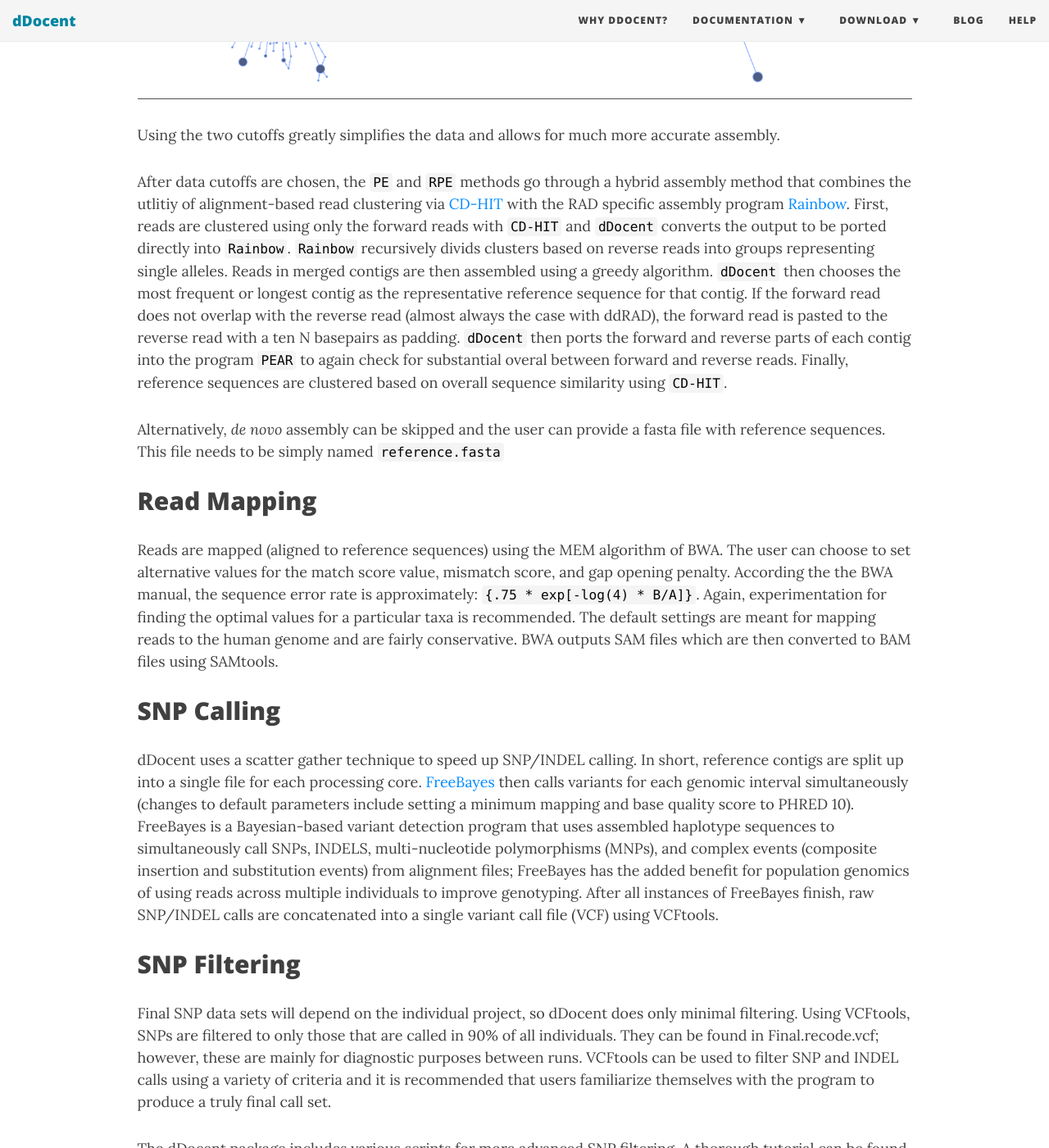
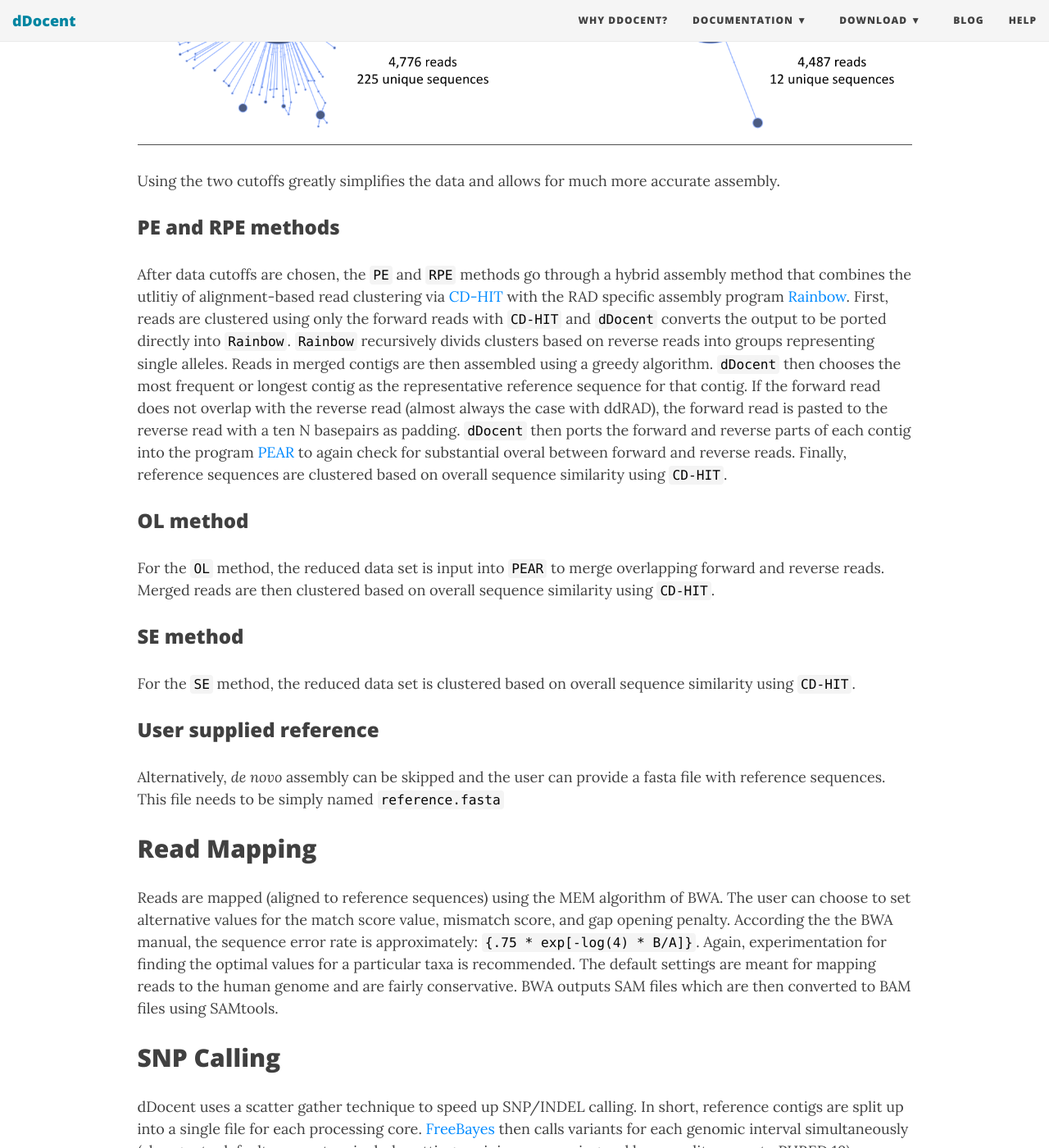
Before and after one commit to jpuritz/dDocent, a Jekyll site: the page built from UserGuide.md, in a window 1280 px wide and 1400 px high, scrolled down 3503 px. Shown: the whole window at 82% size. Built offline with Jekyll 4.4.1, drawn with Linux system fonts in a browser that asks for light colours; nearby versions of some CDN libraries.

Commit message:
Update UserGuide.md

```diff
--- a/UserGuide.md
+++ b/UserGuide.md
@@ -32,6 +32,7 @@ subtitle: Everything there is to know
 
 ![alt text](/ddassembly.png)
 
+### Data Reduction
 For all assembly methods, `dDocent` uses a novel data reduction approach to help ensure accuracy.  For PE methods, all reads are concatenated into single forward and reverse FASTA files, and for the SE method, only forward reads are used.  From here, the complete set of unique reads (loci) are tabulated, along with the number of occurrences of each unique sequence. Reads that do not have a high number of occurrences are likely to be either sequence errors or polymorphisms that are shared by only a few individuals.  This distribution usually follows the asymptotic relationship seen in the figure below:
 
 ![alt text](/k1.png)
@@ -44,7 +45,17 @@ After the first cutoff is chosen, `dDocent` then tabulates the remaining unique
 
 Using the two cutoffs greatly simplifies the data and allows for much more accurate assembly.
 
-After data cutoffs are chosen, the `PE` and `RPE` methods go through a hybrid assembly method that combines the utlitiy of alignment-based read clustering via [CD-HIT](http://weizhongli-lab.org/cd-hit/download.php) with the RAD specific assembly program [Rainbow](https://sourceforge.net/projects/bio-rainbow/files/).  First, reads are clustered using only the forward reads with `CD-HIT` and `dDocent` converts the output to be ported directly into `Rainbow`.  `Rainbow` recursively divids clusters based on reverse reads into groups representing single alleles.  Reads in merged contigs are then assembled using a greedy algorithm.  `dDocent` then chooses the most frequent or longest contig as the representative reference sequence for that contig.  If the forward read does not overlap with the reverse read (almost always the case with ddRAD), the forward read is pasted to the reverse read with a ten N basepairs as padding.  `dDocent` then ports the forward and reverse parts of each contig into the program `PEAR` to again check for substantial overal between forward and reverse reads.  Finally, reference sequences are clustered based on overall sequence similarity using `CD-HIT`.
+### PE and RPE methods
+After data cutoffs are chosen, the `PE` and `RPE` methods go through a hybrid assembly method that combines the utlitiy of alignment-based read clustering via [CD-HIT](http://weizhongli-lab.org/cd-hit/download.php) with the RAD specific assembly program [Rainbow](https://sourceforge.net/projects/bio-rainbow/files/).  First, reads are clustered using only the forward reads with `CD-HIT` and `dDocent` converts the output to be ported directly into `Rainbow`.  `Rainbow` recursively divids clusters based on reverse reads into groups representing single alleles.  Reads in merged contigs are then assembled using a greedy algorithm.  `dDocent` then chooses the most frequent or longest contig as the representative reference sequence for that contig.  If the forward read does not overlap with the reverse read (almost always the case with ddRAD), the forward read is pasted to the reverse read with a ten N basepairs as padding.  `dDocent` then ports the forward and reverse parts of each contig into the program [PEAR](http://sco.h-its.org/exelixis/web/software/pear/) to again check for substantial overal between forward and reverse reads.  Finally, reference sequences are clustered based on overall sequence similarity using `CD-HIT`.
+
+### OL method
+For the `OL` method, the reduced data set is input into `PEAR` to merge overlapping forward and reverse reads.  Merged reads are then clustered based on overall sequence similarity using `CD-HIT`.
+
+### SE method
+
+For the `SE` method, the reduced data set is clustered based on overall sequence similarity using `CD-HIT`.
+
+### User supplied reference
 
 Alternatively, *de novo* assembly can be skipped and the user can provide a fasta file with reference sequences.  This file needs to be simply named `reference.fasta`
 
@@ -62,6 +73,8 @@ Final SNP data sets will depend on the individual project, so dDocent does only
 
 The dDocent package includes various scripts for more advanced SNP filtering.  A thorough tutorial can be found in [SNP Filtering Tutorial](/filtering).
 
+
+---
 
 # Getting Started
 
```
